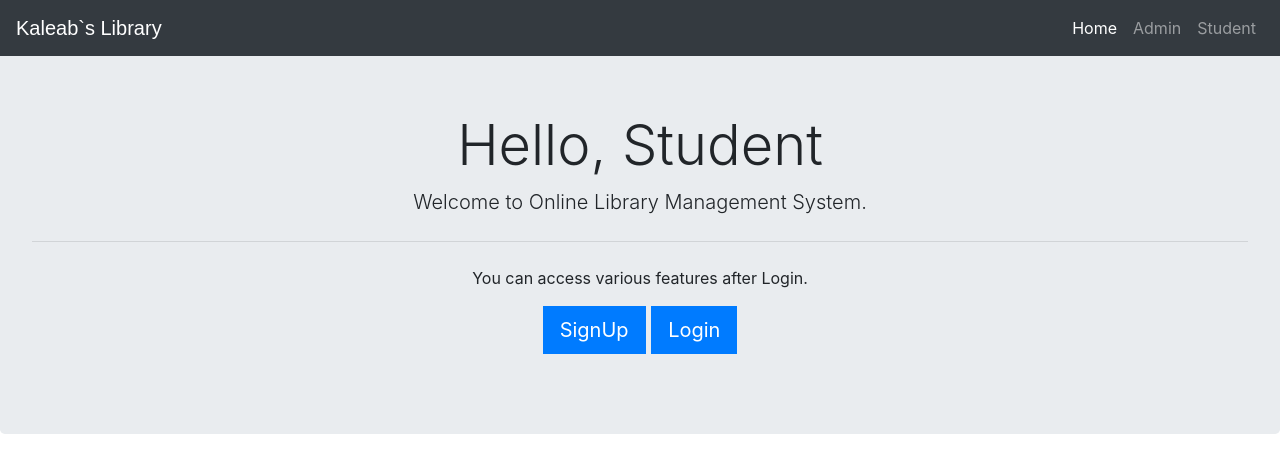
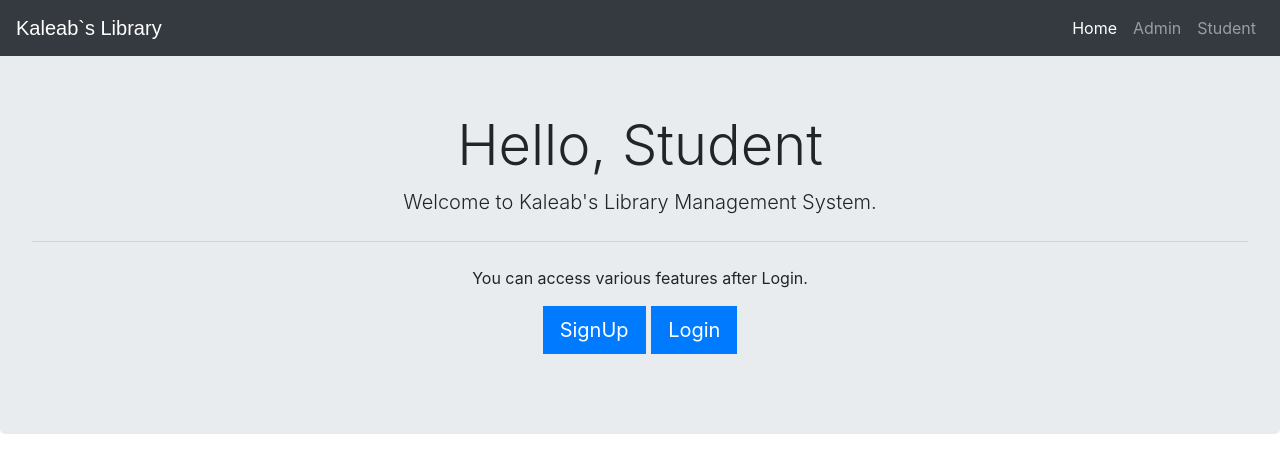
Before and after one commit to kaleab49/Library-Management-System, a Django app: page /studentclick in a window 1280 px wide. Shown: the top 473 px of the page. Run offline with Django 3.2, Linux system fonts and the light colour scheme; parts of the project's set-up code (start-up, migrations or seed data) failed here and were passed over; some libraries are stand-ins or nearby versions.

Commit message:
Applying changes

```diff
--- a/templates/library/studentclick.html
+++ b/templates/library/studentclick.html
@@ -26,7 +26,7 @@
 <br><br>
       <div class="jumbotron">
         <h1 class="display-4">Hello, Student</h1>
-        <p class="lead">Welcome to Online Library Management System.</p>
+        <p class="lead">Welcome to Kaleab's Library Management System.</p>
         <hr class="my-4">
         <p>You can access various features after Login.</p>
         <p class="lead">
```
Also changed, not shown: db.sqlite3, library/migrations/0002_book.py (deleted), library/migrations/0004_auto_20200406_1053.py (deleted), library/migrations/0005_auto_20200407_0839.py (deleted), library/migrations/0006_auto_20200409_1651.py (deleted), library/migrations/0007_auto_20200412_1351.py (deleted), library/migrations/0008_auto_20200412_1408.py (deleted), library/migrations/0009_auto_20240708_1438.py (deleted).
